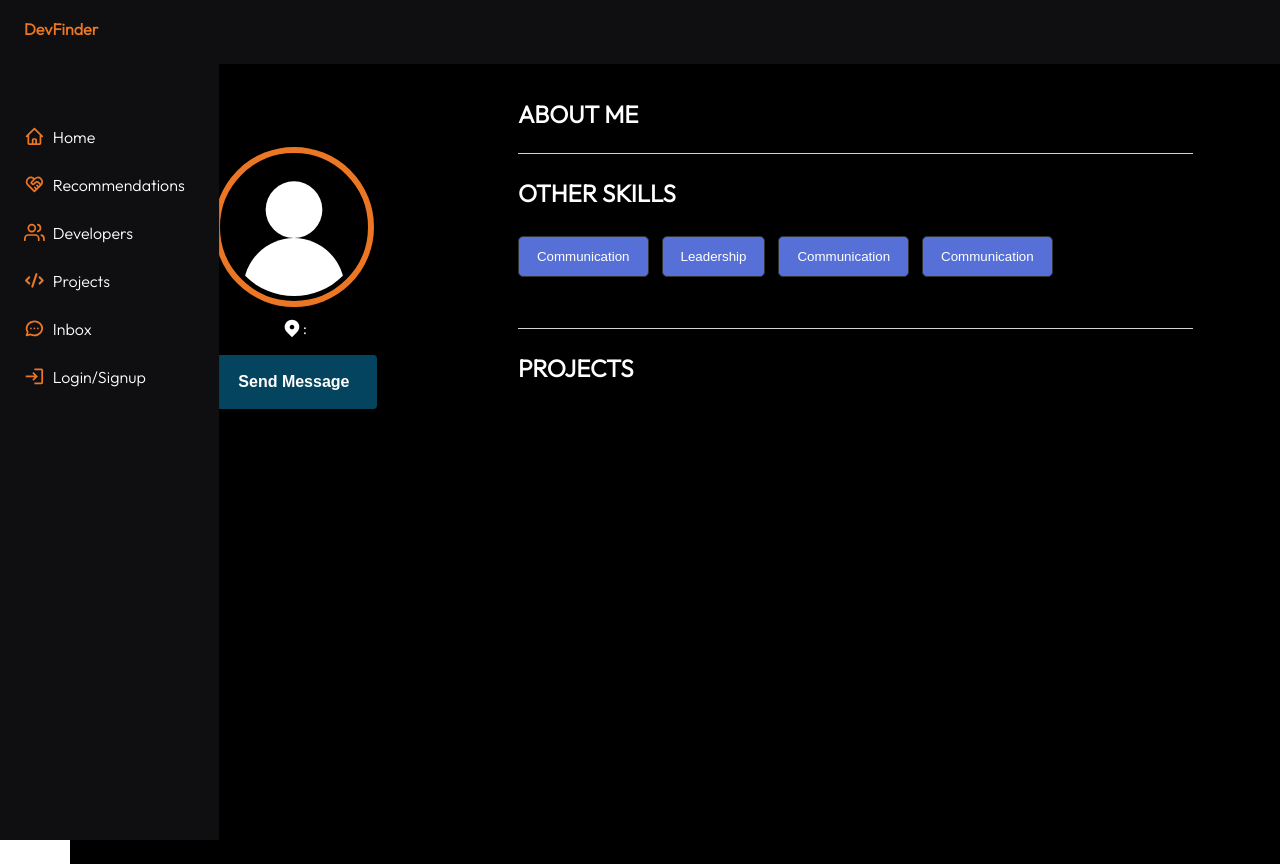
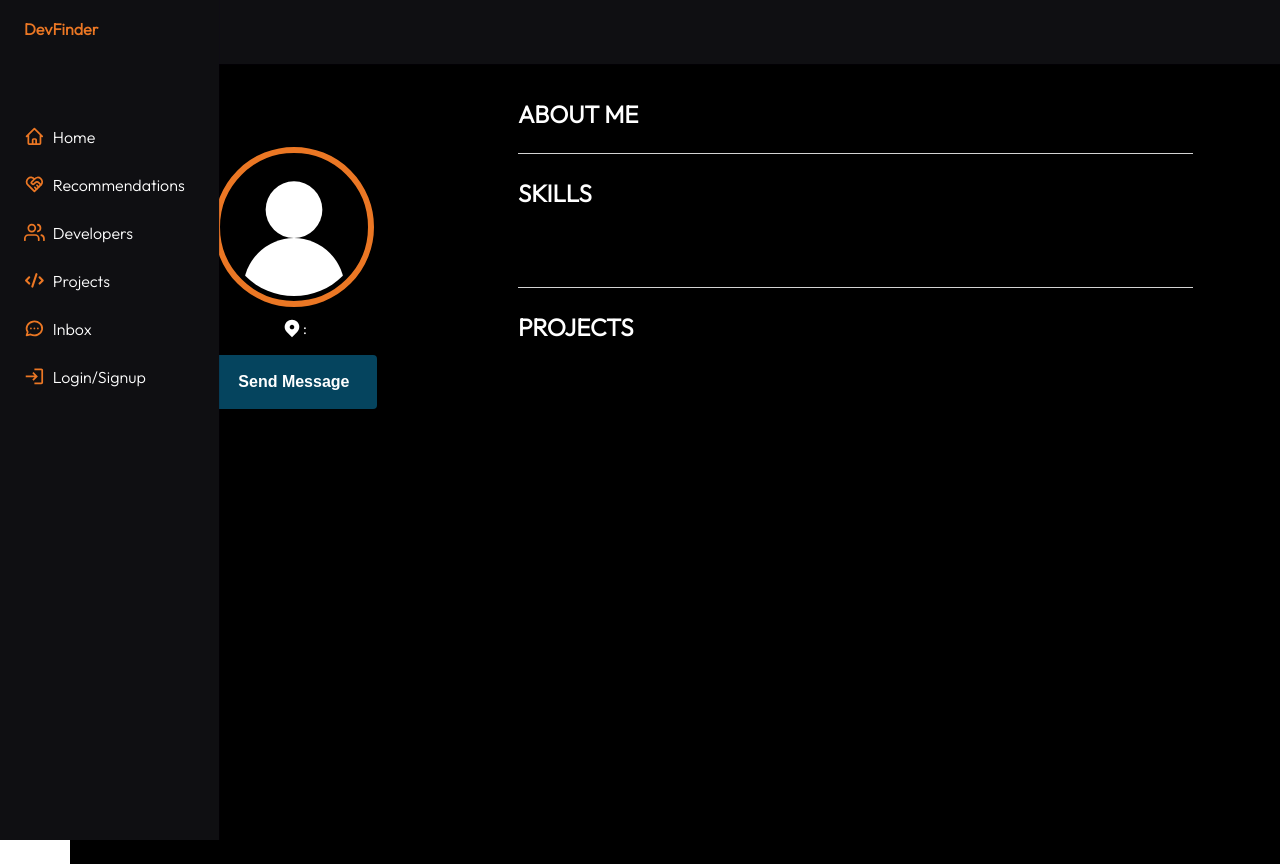
Before and after one commit to atharvabhide/DevFinder, a React (Vite) app: page /developers/developer in a window 1280 px wide. Shown: the top 864 px of the page. Built offline with nearby package versions, Linux system fonts and the light colour scheme.

Commit message:
fix: skills in individual developers page

```diff
--- a/src/pages/Developers/IndividualDeveloper/IndividualDeveloper.jsx
+++ b/src/pages/Developers/IndividualDeveloper/IndividualDeveloper.jsx
@@ -90,12 +90,15 @@ export const IndividualDeveloper = () => {
                 <p>{profile?.bio}</p>
               </div><hr />
 
-              <h2>OTHER SKILLS</h2><br />
+              <h2>SKILLS</h2><br />
               <div className={styles.otherSkills}>
-                <button className={styles.otherSkillsBtn}>Communication</button>
-                <button className={styles.otherSkillsBtn}>Leadership</button>
-                <button className={styles.otherSkillsBtn}>Communication</button>
-                <button className={styles.otherSkillsBtn}>Communication</button>
+                {skills.map((button) =>
+
+
+                <button className={styles.otherSkillsBtn}>{button.name}</button>
+
+              )}
+
 
               </div><hr />
                 <h2>PROJECTS</h2>
```
Also changed, not shown: src/pages/AccountInfo/EditProfile/EditProfile.jsx (line endings or trailing spaces).
